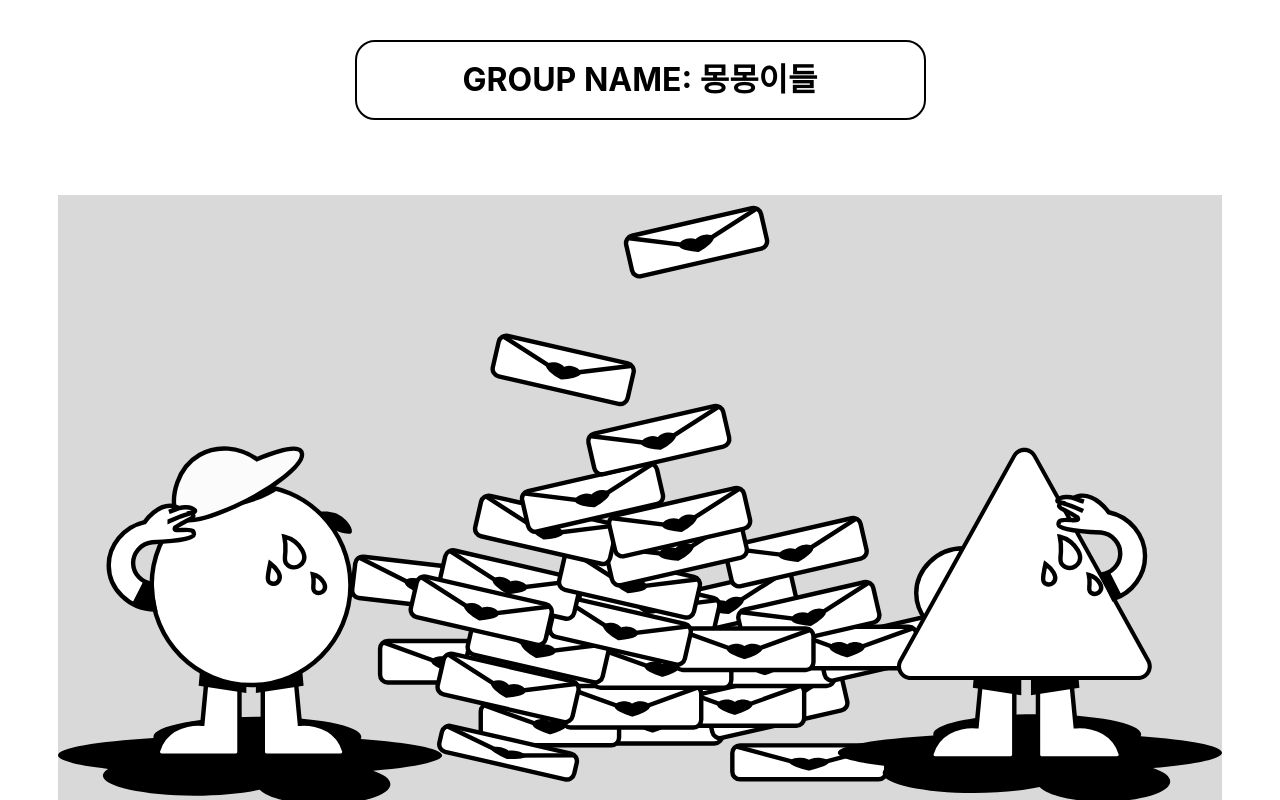
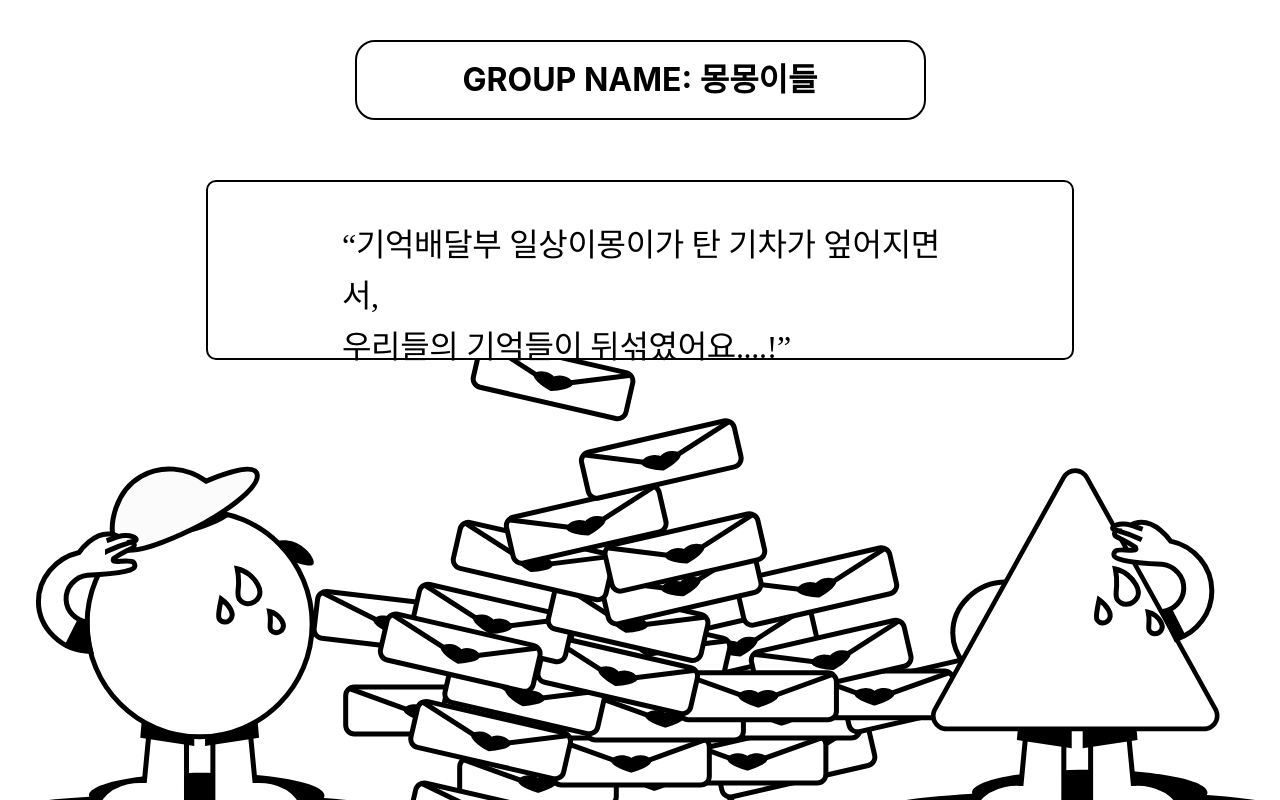
Before and after one commit to ILsangEmong/ILsangEmong-Web, a React (Create React App) app: page /group/expire in a window 1280 px wide. Shown: the top 800 px of the page. Built offline with nearby package versions, Linux system fonts and the light colour scheme; a web font is replaced by a local one.

Commit message:
feat: expire float div 추가

```diff
--- a/src/pages/Expire.tsx
+++ b/src/pages/Expire.tsx
@@ -8,7 +8,13 @@ export default function Expire() {
   return (
     <StExpirePage>
       <StTitle>GROUP NAME: 몽몽이들</StTitle>
-
+      <FloatDiv>
+        <div>
+          “기억배달부 일상이몽이가 탄 기차가 엎어지면서,
+          <br />
+          우리들의 기억들이 뒤섞였어요....!”
+        </div>
+      </FloatDiv>
       <StContainer>
         <ImgExpire />
       </StContainer>
@@ -49,17 +55,15 @@ const StTitle = styled.div`
 `;
 
 const StContainer = styled.div`
-  width: 1164px;
-  height: 620px;
+  width: 1318px;
+  height: 676.87px;
 
   display: flex;
   flex-direction: row;
   justify-content: center;
   align-items: center;
 
-  background: #d9d9d9;
-
-  margin-bottom: 95px;
+  margin-bottom: 31.13px;
 `;
 
 const StBtn = styled.button`
@@ -89,3 +93,30 @@ const StBtn = styled.button`
   //   color : blue
   // }
 `;
+const FloatDiv = styled.div`
+  width: 868px;
+  height: 180px;
+  position: absolute;
+  top: 180px;
+  padding: 38px 134px 38px 134px;
+  background: #ffffff;
+
+  border: 2px solid #000000;
+  border-radius: 10px;
+
+  & > div {
+    width: 100%;
+    font-family: 'Pretendard';
+    font-style: normal;
+    font-weight: 500;
+    font-size: 32px;
+    line-height: 51px;
+    /* or 160% */
+
+    letter-spacing: -0.01em;
+
+    color: #000000;
+    width: 600px;
+    height: 103px;
+  }
+`;
```
